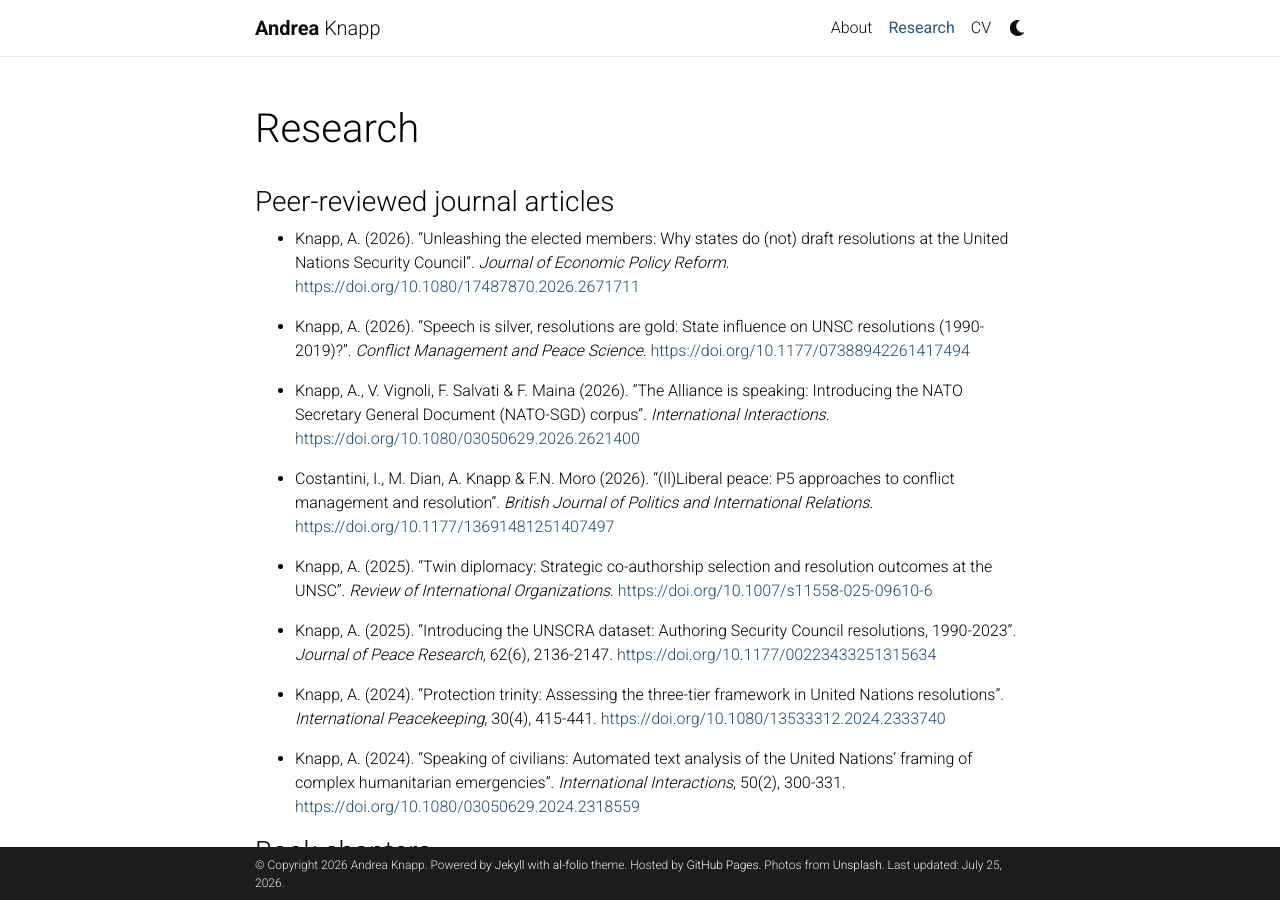
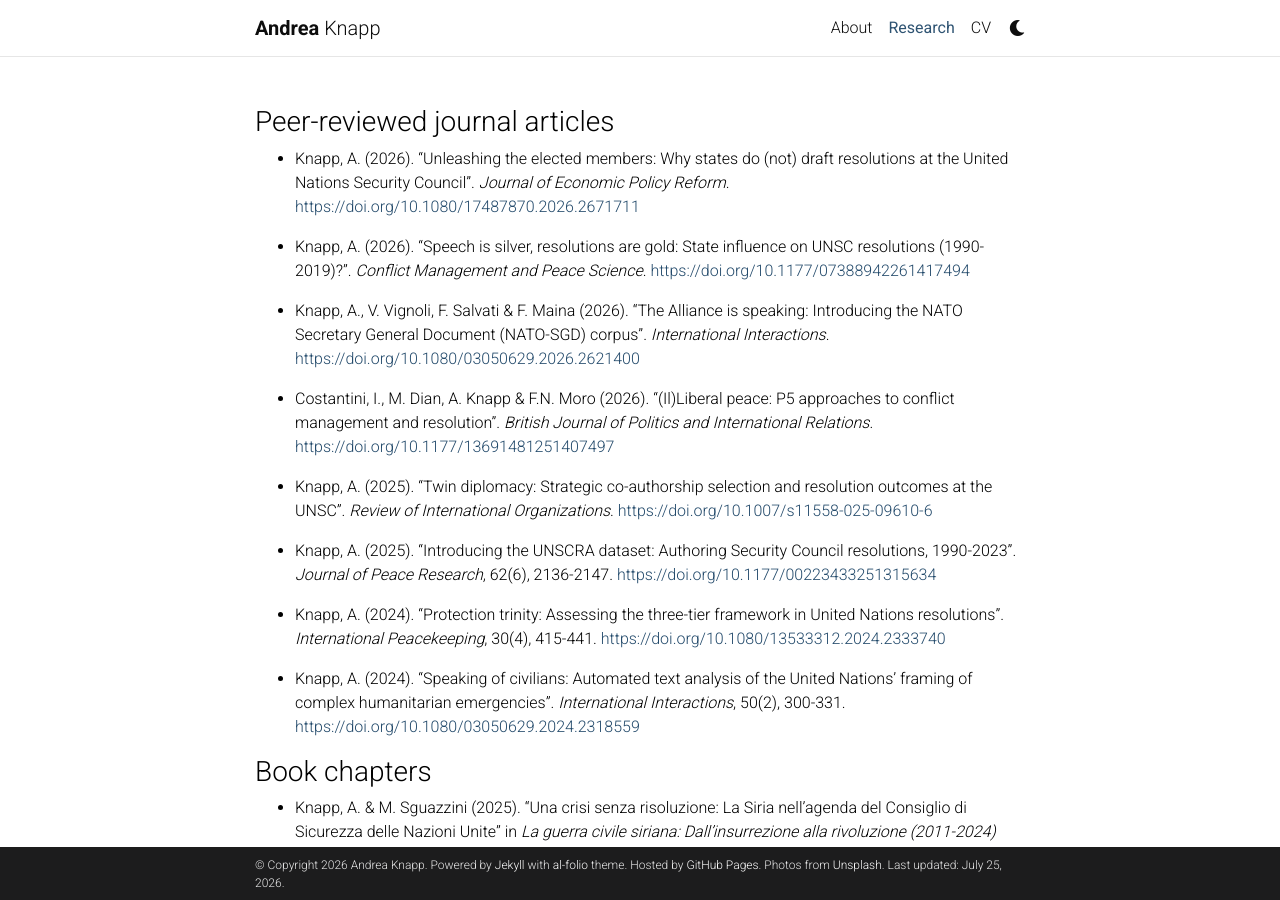
Before and after one commit to andrea-knpp/website, a Jekyll site: the page built from _pages/research.md, in a window 1280 px wide and 900 px high. Built offline with Jekyll 4.4.1, drawn with Linux system fonts in a browser that asks for light colours; comment, search, counter and statistics services are not loaded; a style sheet for code colours, icons or effects is not loaded.

Commit message:
Update page.html

```diff
--- a/_layouts/page.html
+++ b/_layouts/page.html
@@ -3,14 +3,13 @@ layout: default
 ---
 <!-- page.html -->
         <div class="post">
-
           <header class="post-header">
+            {% if page.show_title != false %}
             <h1 class="post-title">{{ page.title }}</h1>
+            {% endif %}
             <p class="post-description">{{ page.description }}</p>
           </header>
-
           <article>
             {{ content }}
           </article>
-
         </div>
```
